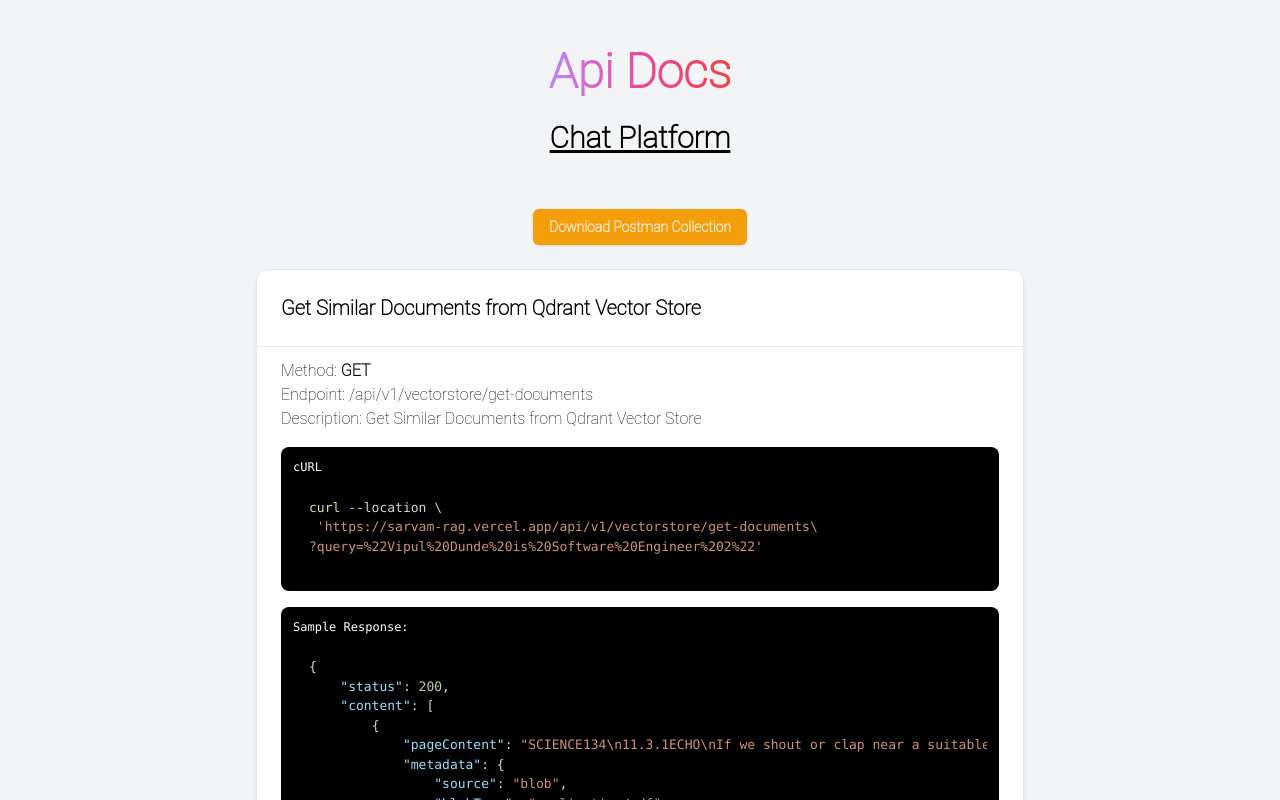
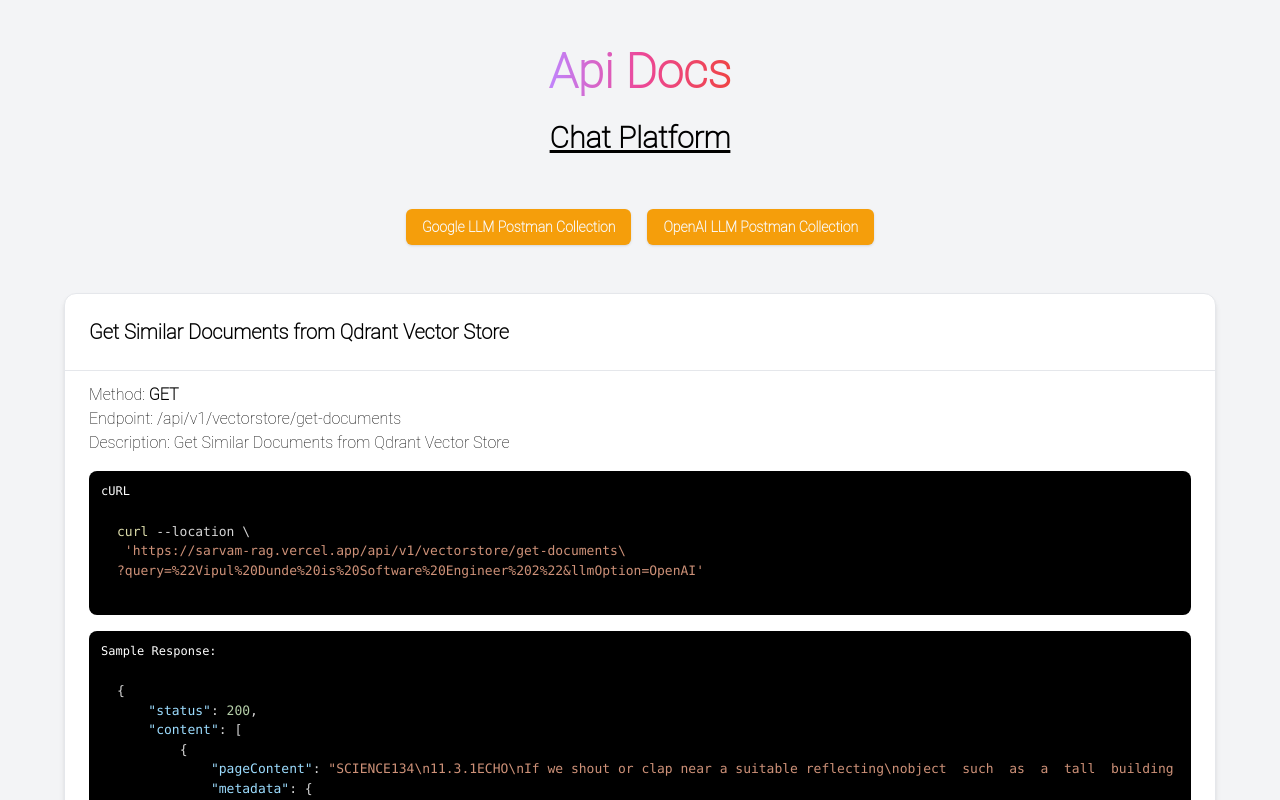
Before and after one commit to vipul-dunde/sarvam-rag, a Next.js app: page /api-docs in a window 1280 px wide. Shown: the top 800 px of the page. Built offline with nearby package versions, Linux system fonts and the light colour scheme.

Commit message:
Addition of OpenAI as llmOption.

```diff
--- a/app/(root)/(routes)/api-docs/page.tsx
+++ b/app/(root)/(routes)/api-docs/page.tsx
@@ -1,16 +1,10 @@
 "use client";
 
 import React, { useState } from "react";
-import {
-  Card,
-  CardHeader,
-  CardContent,
-  CardFooter,
-} from "@/components/ui/card";
+import { Card, CardHeader, CardContent } from "@/components/ui/card";
 import { Prism as SyntaxHighlighter } from "react-syntax-highlighter";
 import { vscDarkPlus } from "react-syntax-highlighter/dist/cjs/styles/prism";
 import { Button } from "@/components/ui/button";
-import { redirect } from "next/navigation"; // VSCode theme
 
 const apiEndpoints = [
   {
@@ -18,7 +12,7 @@ const apiEndpoints = [
     method: "GET",
     endpoint: "/api/v1/vectorstore/get-documents",
     description: "Get Similar Documents from Qdrant Vector Store",
-    curl: "curl --location \\\n 'https://sarvam-rag.vercel.app/api/v1/vectorstore/get-documents\\\n?query=%22Vipul%20Dunde%20is%20Software%20Engineer%202%22'",
+    curl: "curl --location \\\n 'https://sarvam-rag.vercel.app/api/v1/vectorstore/get-documents\\\n?query=%22Vipul%20Dunde%20is%20Software%20Engineer%202%22&llmOption=OpenAI'",
     response: {
       status: 200,
       content: [
@@ -77,7 +71,7 @@ const apiEndpoints = [
     method: "POST",
     endpoint: "/api/v1/vectorstore/create",
     description: "Create Document in Qdrant Vector Store",
-    curl: `curl --location 'https://sarvam-rag.vercel.app/api/v1/vectorstore/create?filename=ncert_physics_chapter_11.pdf' \\
+    curl: `curl --location 'https://sarvam-rag.vercel.app/api/v1/vectorstore/create?filename=ncert_physics_chapter_11.pdf&llmOption=OpenAI' \\
 --form 'file.pdf=@"/Users/vipul.dunde/Desktop/Personal/sarvam-rag/dataset/iesc111.pdf"'`,
     response: {
       status: 200,
@@ -97,7 +91,7 @@ const apiEndpoints = [
     method: "DELETE",
     endpoint: "/api/v1/vectorstore/delete",
     description: "Deletes all documents from Qdrant Vector Store",
-    curl: "curl --location --request DELETE 'https://sarvam-rag.vercel.app/api/v1/vectorstore/delete'",
+    curl: "curl --location --request DELETE 'https://sarvam-rag.vercel.app/api/v1/vectorstore/delete?llmOption=OpenAI'",
     response: {
       status: 200,
       content: "Cleared Vector Store",
@@ -105,7 +99,7 @@ const apiEndpoints = [
     },
   },
   {
-    curl: `curl --location 'https://sarvam-rag.vercel.app/api/v1/agent' \\ --header 'Content-Type: application/json' \\ --data '{"query" : "Please help me with activity 11.3..."}`,
+    curl: `curl --location 'https://sarvam-rag.vercel.app/api/v1/agent?llmOption=OpenAI' \\ --header 'Content-Type: application/json' \\ --data '{"query" : "Please help me with activity 11.3..."}`,
     description: "Get Response from Agent",
     endpoint: "/api/v1/agent",
     method: "POST",
@@ -122,7 +116,7 @@ const apiEndpoints = [
     },
   },
   {
-    curl: `curl --location 'https://sarvam-rag.vercel.app/api/v1/sarvam/text-to-speech' \\
+    curl: `curl --location 'https://sarvam-rag.vercel.app/api/v1/sarvam/text-to-speech?llmOption=OpenAI' \\
 --header 'Content-Type: application/json' \\
 --data '{
     "message" : "I am Vipul Dunde"
@@ -142,7 +136,7 @@ const apiEndpoints = [
     },
   },
   {
-    curl: `curl --location 'https://sarvam-rag.vercel.app/api/v1/chat' \\
+    curl: `curl --location 'https://sarvam-rag.vercel.app/api/v1/chat?llmOption=OpenAI' \\
 --header 'Content-Type: application/json' \\
 --data '{
     "query" : "Hey AI.. :)"
@@ -160,26 +154,8 @@ const apiEndpoints = [
   },
 ];
 
-// Helper function to generate formatted cURL command with line breaks
 const generateCurlCommand = (method: string, endpoint: string) => {
   return `curl -X ${method} \\\n  https://your-domain.com${endpoint} \\\n  -H "Content-Type: application/json"`;
-};
-
-// Helper function to make API requests
-const tryApiRequest = async (
-  method: string,
-  endpoint: string,
-  setResponse: (response: string) => void,
-) => {
-  const url = `https://your-domain.com${endpoint}`;
-
-  try {
-    const response = await fetch(url, { method });
-    const data = await response.json();
-    setResponse(JSON.stringify(data, null, 2));
-  } catch (error) {
-    setResponse(`Error: ${(error as Error).message}`);
-  }
 };
 
 const ApiTable = () => {
@@ -199,16 +175,26 @@ const ApiTable = () => {
       </div>
       <div className="text-3xl font-bold mb-6 text-black">
         <Button
-          className="font-bold bg-amber-500"
+          className="font-bold bg-amber-500 mr-2"
           onClick={() => {
             window.location.href =
-              "https://qujex87zvnsgqg1k.public.blob.vercel-storage.com/Sarvam%20Vipul%20Dunde.postman_collection-no9x6PanTkP8W7vHjdWeDe2J1wEBzL.json?download=1";
+              "https://qujex87zvnsgqg1k.public.blob.vercel-storage.com/SarvamRagGoogleAI-Bwtd9zmxOlw6VbmNgeQNkaisGCUDvi.json?download=1";
           }}
         >
-          Download Postman Collection
+          Google LLM Postman Collection
+        </Button>
+        <Button
+          className="font-bold bg-amber-500 ml-2"
+          onClick={() => {
+            window.location.href =
+              "https://qujex87zvnsgqg1k.public.blob.vercel-storage.com/SarvamRagOpenAI-q6Ygcm4A0uBa70MxD6BSEB4CbpFS8Z.json?download=1";
+          }}
+        >
+          OpenAI LLM Postman Collection
         </Button>
       </div>
-      <div className="w-full max-w-3xl space-y-6">
+      <div className="text-3xl font-bold mb-6 text-black"></div>
+      <div className="w-full max-w-6xl space-y-6">
         {apiEndpoints.map((api) => (
           <Card key={api.name} className="bg-white shadow-md text-black">
             <CardHeader className="border-b">
```
